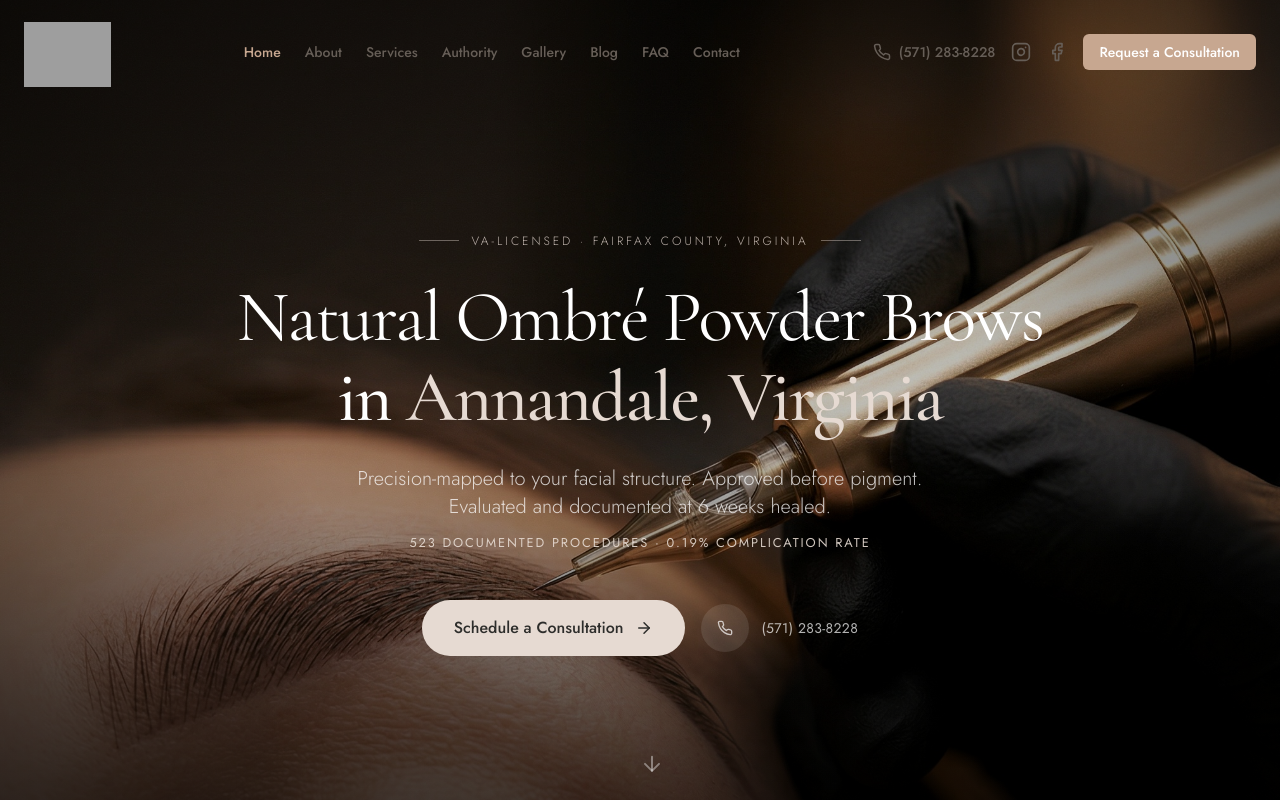
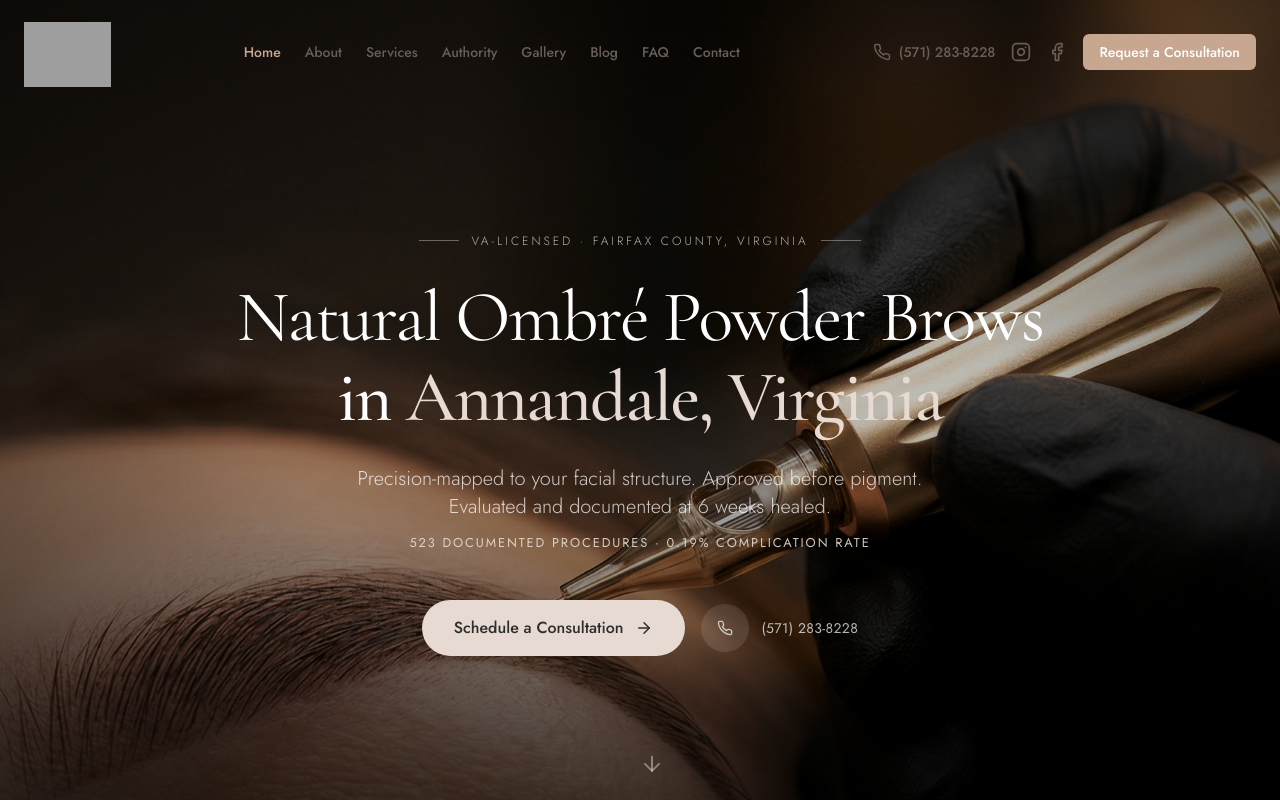
Before and after one commit to kuaya1/Inkmugi-V2, a React (Vite) app: page / in a window 1280 px wide. Shown: the top 800 px of the page. Built offline with nearby package versions, Linux system fonts and the light colour scheme; grey boxes are pictures that could not be loaded.

Commit message:
Add minimal scroll parallax to hero image

```diff
--- a/src/pages/Home.tsx
+++ b/src/pages/Home.tsx
@@ -1,8 +1,8 @@
-import React, { useState, useEffect } from 'react';
+import React, { useState, useEffect, useRef } from 'react';
 import { Link } from 'react-router-dom';
 import SEO from '../components/SEO';
 import { ArrowRight, ArrowDown, Award, Shield, CheckCircle2, Phone, Eye, FileCheck, Clock } from 'lucide-react';
-import { motion } from 'framer-motion';
+import { motion, useScroll, useTransform } from 'framer-motion';
 
 import AnimatedSection from '../components/AnimatedSection';
 import BeforeAfterSlider from '../components/BeforeAfterSlider';
@@ -10,6 +10,9 @@ import InlineFaqAccordion from '../components/InlineFaqAccordion';
 
 const Home: React.FC = () => {
   const [isHeroLoaded, setIsHeroLoaded] = useState(false);
+  const heroRef = useRef<HTMLElement>(null);
+  const { scrollYProgress } = useScroll({ target: heroRef, offset: ['start start', 'end start'] });
+  const parallaxY = useTransform(scrollYProgress, [0, 1], ['0%', '18%']);
 
   useEffect(() => {
     setIsHeroLoaded(true);
@@ -276,17 +279,21 @@ const Home: React.FC = () => {
           SEO: H1 with geo + service. Supporting text with differentiators.
           Tone: 60% Artistic / 20% Safe / 20% Data
       ═══════════════════════════════════════════════════════════════════════ */}
-      <section className="relative min-h-screen flex items-start md:items-center justify-center overflow-hidden">
+      <section ref={heroRef} className="relative min-h-screen flex items-start md:items-center justify-center overflow-hidden">
         <div className="absolute inset-0 bg-gradient-to-b from-black/40 via-black/25 to-black/60 z-10" />
         <div className="absolute inset-0 z-10" style={{ background: 'radial-gradient(ellipse at center, transparent 40%, rgba(0,0,0,0.45) 100%)' }} />
 
+        <motion.div
+          className="absolute -top-[10%] bottom-[-10%] left-0 right-0"
+          style={{ y: parallaxY }}
+        >
           <picture>
             <source media="(max-width: 767px)" srcSet="/2315%20(1).png" />
             <source media="(min-width: 768px)" srcSet="/2315.png" />
             <img
               src="/2315.png"
               alt="Natural healed ombre powder brows by Ink Mugi — permanent makeup studio in Annandale VA Fairfax County"
-            className="absolute inset-0 w-full h-full object-cover object-[50%_70%] md:object-center transition-transform duration-[2000ms]"
+              className="w-full h-full object-cover object-[50%_60%] md:object-center transition-transform duration-[2000ms]"
               style={{ transform: isHeroLoaded ? 'scale(1)' : 'scale(1.05)' }}
               width="1920"
               height="1080"
@@ -294,6 +301,7 @@ const Home: React.FC = () => {
               decoding="async"
             />
           </picture>
+        </motion.div>
 
         <div className="container-custom relative z-20 text-white pt-[24vh] pb-16 md:pt-20 md:pb-0">
           <motion.div
```
Lines whose indentation alone changed are shown as unchanged.
